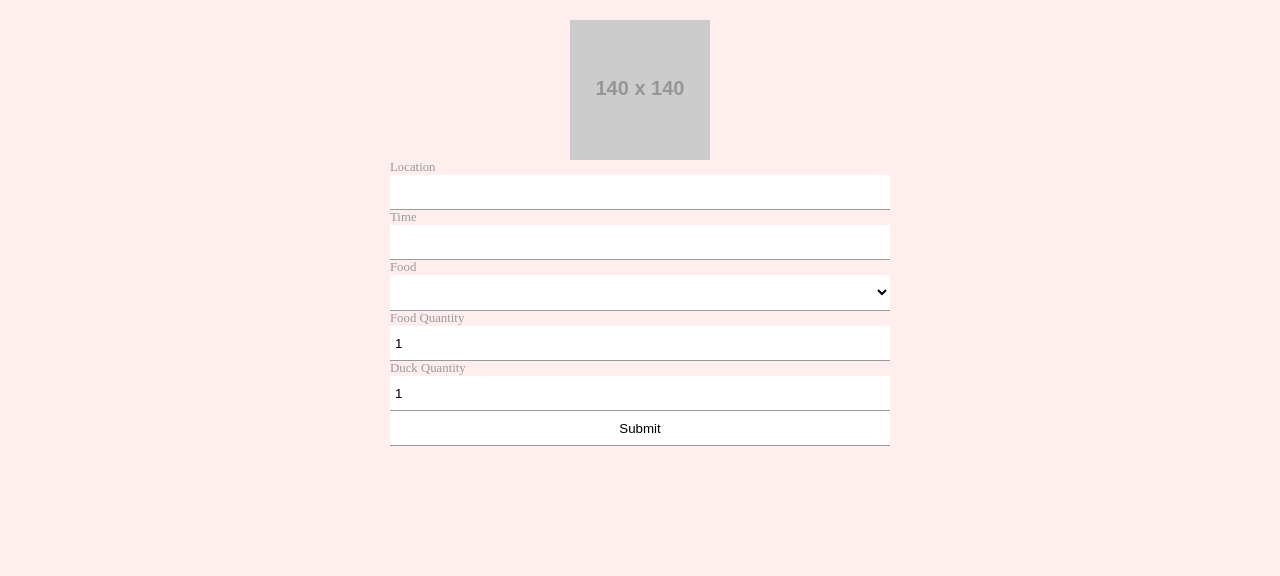
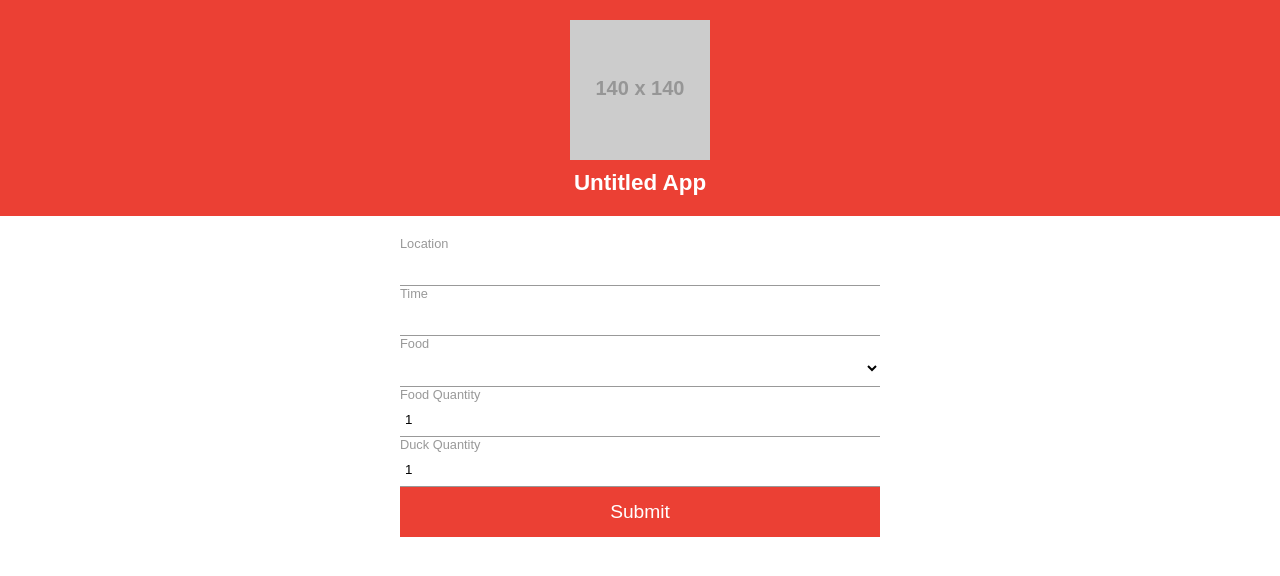
Before and after one commit to ashtonmeuser/freshworks-demo-front, a Vue app: page / in a window 1280 px wide. Shown: the top 576 px of the page. Built offline with nearby package versions, Linux system fonts and the light colour scheme.

Commit message:
Header component, styling

```diff
--- a/src/App.vue
+++ b/src/App.vue
@@ -1,18 +1,17 @@
 <template>
   <div id="app">
-    <img
-      class="logo"
-      src="https://via.placeholder.com/140x140"
-    >
+    <Header />
     <FeedingForm />
   </div>
 </template>
 
 <script>
+import Header from './components/Header.vue';
 import FeedingForm from './components/FeedingForm.vue';
 
 export default {
   components: {
+    Header,
     FeedingForm,
   },
 };
@@ -23,17 +22,14 @@ export default {
 
 body {
   background-color: @body-background-color;
+  padding: 0;
+  margin: 0;
 }
 #app {
+  font-family: sans-serif;
   display: flex;
   flex-direction: column;
-  justify-content: space-around;
-  max-width: 500px;
-  margin: 20px auto;
-  .logo {
-    align-self: center;
-    width: 140px;
-    height: 140px;
-  }
+  align-items: center;
+  margin: 0 auto;
 }
 </style>
--- a/src/assets/variables.less
+++ b/src/assets/variables.less
@@ -1,4 +1,5 @@
-@body-background-color: #fee;
+@body-background-color: #fff;
+@header-background-color: #eb4034;
 @input-title-color: #999;
 @input-border-color: #999;
 @input-height: 35px;
--- a/src/components/FeedingForm.vue
+++ b/src/components/FeedingForm.vue
@@ -79,5 +79,9 @@ export default {
 .feeding-form {
   display: flex;
   flex-direction: column;
+  max-width: 500px;
+  padding: 20px 10px;
+  box-sizing: border-box;
+  width: 100%;
 }
 </style>
--- /dev/null
+++ b/src/components/Header.vue
@@ -0,0 +1,38 @@
+<template>
+  <div class="header-container">
+    <img
+      class="header-logo"
+      src="https://via.placeholder.com/140x140"
+    >
+    <h1 class="header-title">Untitled App</h1>
+  </div>
+</template>
+
+<script>
+export default {
+};
+</script>
+
+<style scoped lang="less">
+@import "../assets/variables.less";
+
+.header-container {
+  background-color: @header-background-color;
+  box-sizing: border-box;
+  padding: 20px;
+  width: 100%;
+  display: flex;
+  flex-direction: column;
+  .header-logo {
+    align-self: center;
+    width: 140px;
+    height: 140px;
+  }
+  .header-title {
+    color: #fff;
+    font-size: 1.4em;
+    margin: 10px 0 0 0;
+    text-align: center;
+  }
+}
+</style>
--- a/src/components/LargeButton.vue
+++ b/src/components/LargeButton.vue
@@ -17,9 +17,11 @@ export default {
 @import "../assets/variables.less";
 
 button {
-  height: 35px;
-  background-color: #fff;
+  height: 50px;
+  background-color: @header-background-color;
   border: none;
-  border-bottom: 1px solid @input-border-color;
+  color: #fff;
+  box-sizing: border-box;
+  font-size: 1.2em;
 }
 </style>
```
